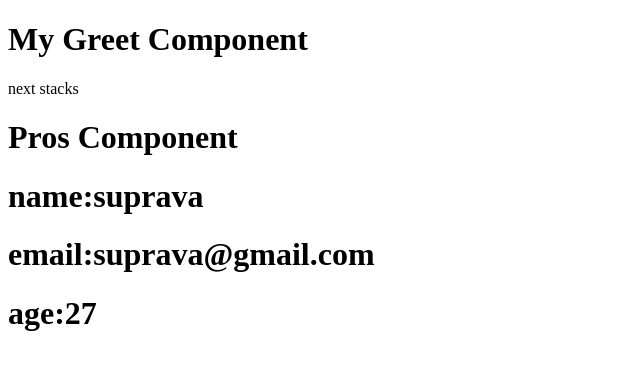
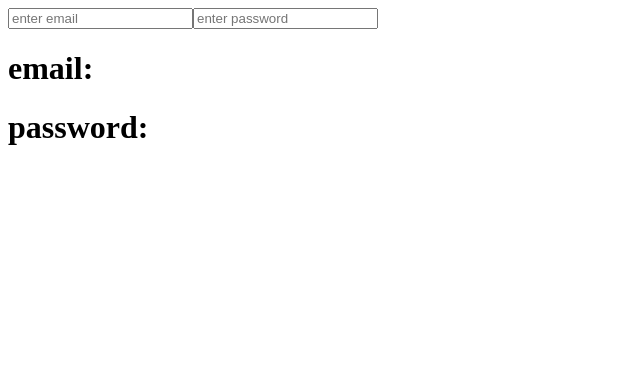
Before and after one commit to suprava16/react_session_9, a React (Create React App) app: page / in a window 1280 px wide. Shown: the top 370 px of the page, without its empty margins (0-640 px from the left). Built offline with nearby package versions, Linux system fonts and the light colour scheme.

Commit message:
state variable

```diff
--- a/src/App.js
+++ b/src/App.js
@@ -1,12 +1,16 @@
 import React from "react"
+import ChangeEvent from "./classcomponent/ChangeEvent"
 import Greet from "./classcomponent/Greet"
 import Propsdata from "./classcomponent/Propsdata"
+import Statevariable from "./classcomponent/Statevariable"
 class App extends React.Component {
   render() {
     return (
       <div>
-        <Greet />
-        <Propsdata email="suprava@gmail.com" name="suprava" age={27}/>
+        {/* <Greet /> */}
+        {/* <Propsdata email="suprava@gmail.com" name="suprava" age={27}/> */}
+        {/* <Statevariable/> */}
+        <ChangeEvent/>
       </div>
     )
   }
--- /dev/null
+++ b/src/classcomponent/ChangeEvent.js
@@ -0,0 +1,31 @@
+import React from "react"
+
+export default class ChangeEvent extends React.Component{
+  constructor(){
+    super()
+    this.state={
+      email:"",
+      password:""
+    }
+  }
+  handleEmail=(event)=>{
+   this.setState({
+    email:event.target.value
+   })
+  }
+  handlePassword=(event)=>{
+    this.setState({
+      password:event.target.value
+    })
+  }
+  render(){
+    return(
+      <div>
+        <input type="text" placeholder="enter email" onChange={this.handleEmail}/>
+        <input type="password" placeholder="enter password" onChange={this.handlePassword}/>
+        <h1>email:{this.state.email}</h1>
+        <h1>password:{this.state.password}</h1>
+      </div>
+    )
+  }
+}
--- /dev/null
+++ b/src/classcomponent/Statevariable.js
@@ -0,0 +1,27 @@
+import React from "react"
+
+export default class Statevariable extends React.Component {
+  constructor() {
+    super();
+    this.state = {
+      name: "suprava",
+      email: "suprava@gmail.com"
+    }
+  }
+handleClick=()=>{
+  this.setState({
+    name:"Rinky",
+    email:"rinky@gmail.com"
+  })
+}
+  render() {
+    const{name,email}=this.state
+    return (
+      <div>
+        <h1>name:{name}</h1>
+        <h1>email:{this.state.email}</h1>
+        <button onClick={this.handleClick}>UPDATE</button>
+      </div>
+    )
+  }
+}
```
